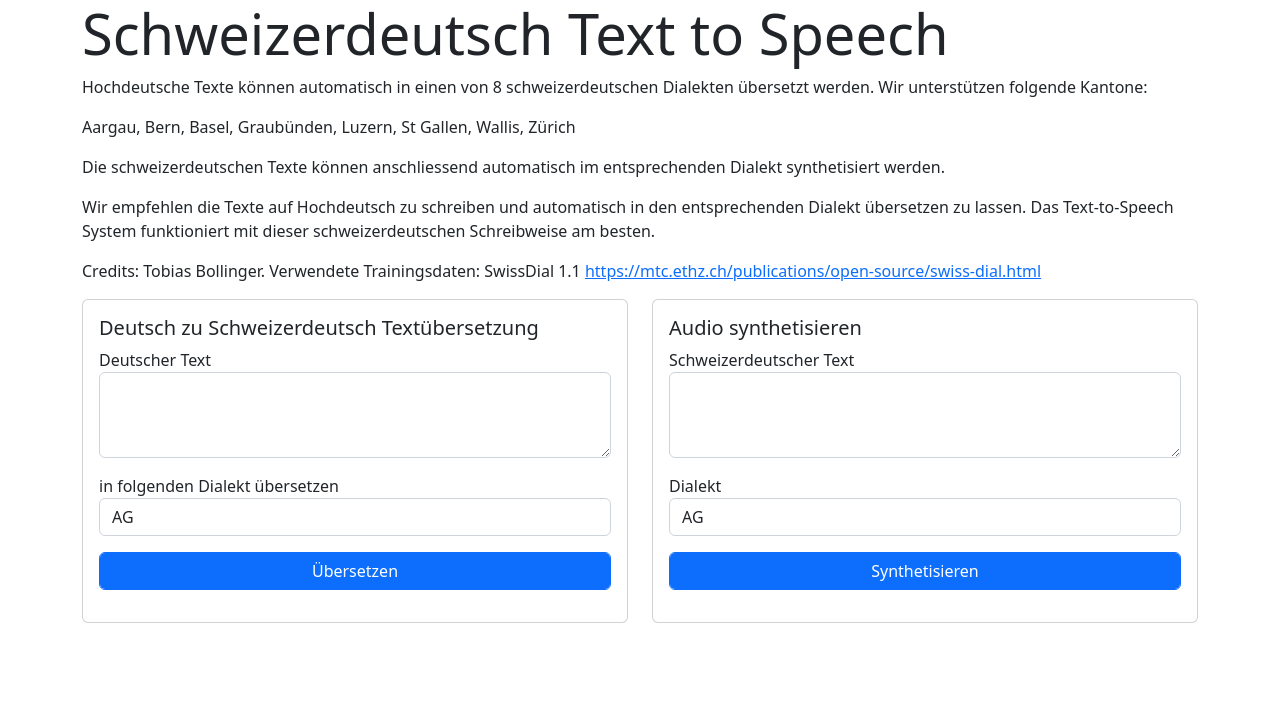
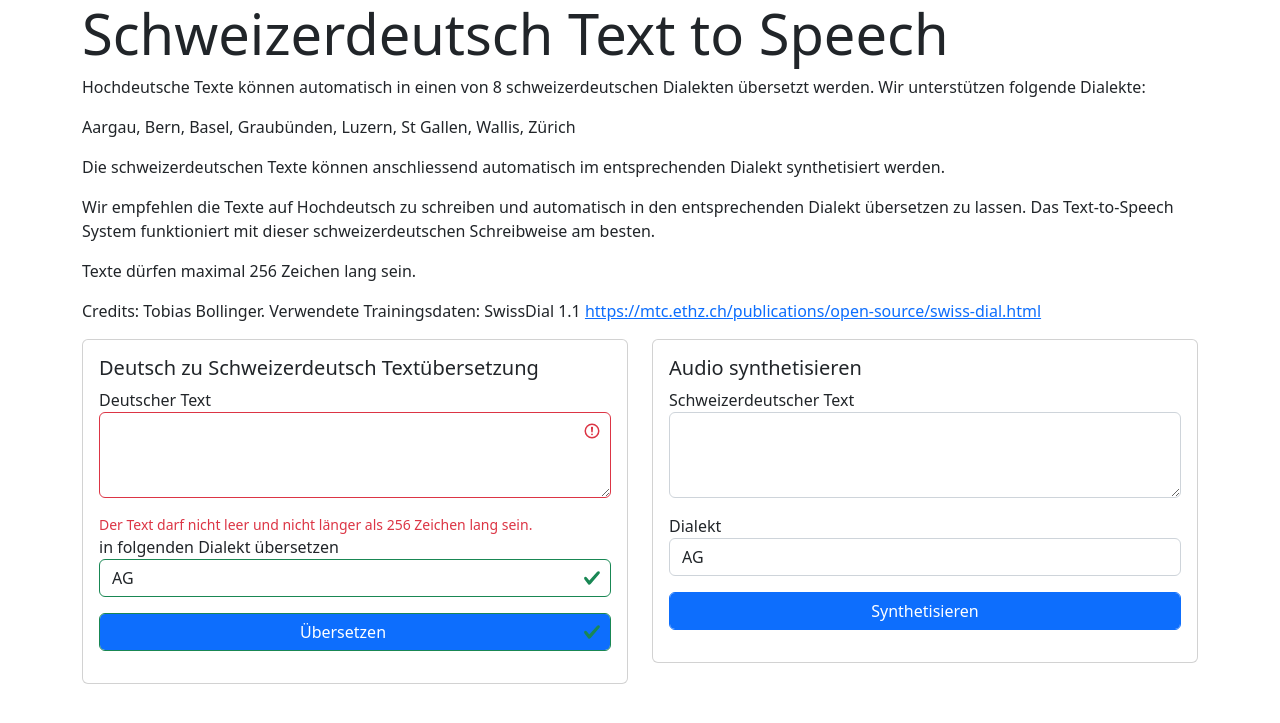
Before and after one commit to swiss-german-speech-to-text/TTS-Demo, a Flask app: page /tts in a window 1280 px wide. Shown: the top 723 px of the page. Run offline with Flask 2, Linux system fonts and the light colour scheme; parts of the project's set-up code (start-up, migrations or seed data) failed here and were passed over; some libraries are stand-ins or nearby versions.

Commit message:
Improve UI

```diff
--- a/templates/result.html
+++ b/templates/result.html
@@ -81,10 +81,11 @@
             <div class="col-md-12">
                 <div class="jumbotron">
                     <h1 class="display-4">Schweizerdeutsch Text to Speech</h1>
-                    <p>Hochdeutsche Texte können automatisch in einen von 8 schweizerdeutschen Dialekten übersetzt werden. Wir unterstützen folgende Kantone: </p>
+                    <p>Hochdeutsche Texte können automatisch in einen von 8 schweizerdeutschen Dialekten übersetzt werden. Wir unterstützen folgende Dialekte: </p>
                     <p>Aargau, Bern, Basel, Graubünden, Luzern, St Gallen, Wallis, Zürich</p>
                     <p>Die schweizerdeutschen Texte können anschliessend automatisch im entsprechenden Dialekt synthetisiert werden.</p>
                     <p>Wir empfehlen die Texte auf Hochdeutsch zu schreiben und automatisch in den entsprechenden Dialekt übersetzen zu lassen. Das Text-to-Speech System funktioniert mit dieser schweizerdeutschen Schreibweise am besten.</p>
+                    <p>Texte dürfen maximal 256 Zeichen lang sein.</p>
                     <p>Credits: Tobias Bollinger. Verwendete Trainingsdaten: SwissDial 1.1 <a href="https://mtc.ethz.ch/publications/open-source/swiss-dial.html">https://mtc.ethz.ch/publications/open-source/swiss-dial.html</a></p>
                 </div>
             </div>
@@ -92,11 +93,12 @@
                 <div class="card">
                     <div class="card-body">
                         <h5 class="card-title">Deutsch zu Schweizerdeutsch Textübersetzung</h5>
-                        <form action="/tts/translate" method="post">
+                        <form action="/tts/translate" method="post" id="translateForm"  {% if not text_de %} class="was-validated" {% endif %}>
                             <input type="hidden" name="translate" value="true">
                             <div class="form-group">
                                 <label for="text_de">Deutscher Text</label>
-                                <textarea class="form-control" name="text_de" id="text_de" rows="3" maxlength="256">{{text_de}}</textarea>
+                                <textarea {% if not text_de %} class="form-control is-invalid" {% else %}  class="form-control" {% endif %} name="text_de" id="text_de" rows="3" maxlength="256" required>{{text_de}}</textarea>
+                                <div class="invalid-feedback">Der Text darf nicht leer und nicht länger als 256 Zeichen lang sein.</div>
                             </div>
                             <div class="form-group">
                                 <label for="dialect_translate">in folgenden Dialekt übersetzen</label>
@@ -122,11 +124,13 @@
                 <div class="card">
                     <div class="card-body">
                         <h5 class="card-title">Audio synthetisieren</h5>
-                        <form action="/tts/synthesize" method="post" id="synthesizeForm">
+                        <form action="/tts/synthesize" method="post" id="synthesizeForm"  {% if text_de %} class="was-validated" {% endif %}>
                             <input type="hidden" name="synthesize" value="true">
+                            <input type="hidden" name="text_de" value="{{text_de}}">
                             <div class="form-group">
                                 <label for="text_ch">Schweizerdeutscher Text</label>
-                                <textarea class="form-control" name="text_ch" id="text_ch" rows="3" maxlength="256">{{text_ch}}</textarea>
+                                <textarea {% if text_de %} class="form-control is-invalid" {% else %}  class="form-control" {% endif %} name="text_ch" id="text_ch" rows="3" maxlength="256" required>{{text_ch}}</textarea>
+                                <div class="invalid-feedback">Der Text darf nicht leer und nicht länger als 256 Zeichen lang sein.</div>
                             </div>
                             <div class="form-group">
                                 <label for="dialect">Dialekt</label>
@@ -214,6 +218,19 @@
         <script src="../static/wavesurfer.spectrogram.min.js"></script>
         <script>
             // Get the form element
+            const translateForm = document.getElementById("translateForm");
+
+            // Listen for the submit event on the form
+            translateForm.addEventListener("submit", function (event) {
+                event.preventDefault();
+                // Show the loading spinner
+                document.querySelector('.loading-spinner-container').classList.add('active');
+
+                // continue with the form submission
+                translateForm.submit();
+            });
+
+            // Get the form element
             const form = document.getElementById("synthesizeForm");
 
             // Listen for the submit event on the form
--- a/tts_web.py
+++ b/tts_web.py
@@ -94,7 +94,7 @@ def translate():
     dialect = request.form.get('dialect', None)
     audio_data = None
 
-    if text_de != '' and len(text_de) < MAX_TEXT_LEN and dialect is not None:
+    if text_de != '' and len(text_de) <= MAX_TEXT_LEN and dialect is not None:
         text_ch = translate_to_ch(text_de, int(dialect))
     return render_template("result.html", audio_data=audio_data, text_de=text_de, text_ch=text_ch, dialect=dialect)
 
@@ -106,7 +106,7 @@ def synthesize():
     dialect = request.form.get('dialect', None)
     audio_data = None
 
-    if text_ch != '' and len(text_ch) < 256 and dialect is not None:
+    if text_ch != '' and len(text_ch) <= 256 and dialect is not None:
         wav, sr = inference_ch(int(dialect), text_ch)
 
         bytes_wav = bytes()
```
